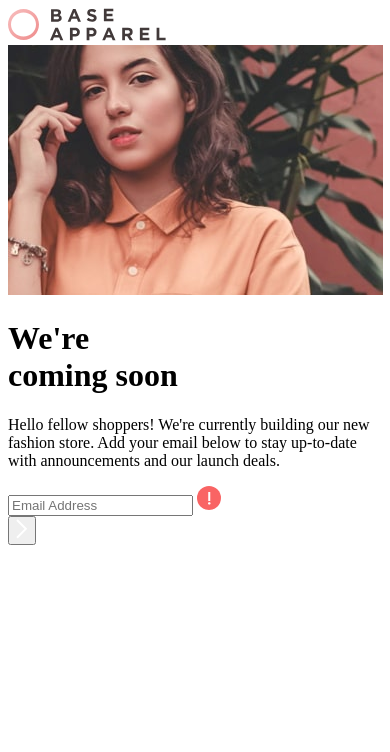
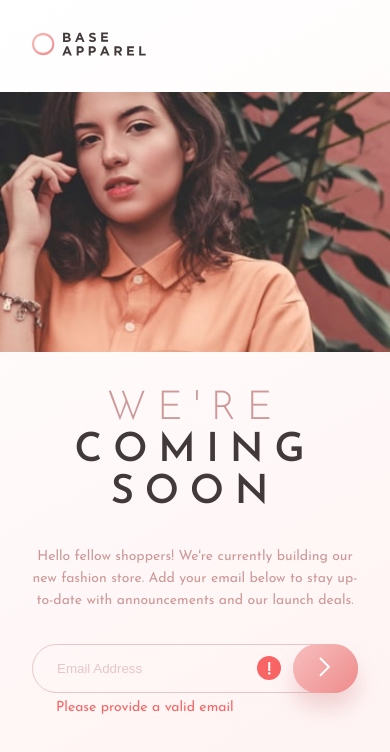
Before and after one commit to arogersrenee/base-apparel-coming-soon, a plain HTML site: page index.html in a window 390 px wide. Drawn offline with Linux system fonts and the light colour scheme.

Commit message:
add css, style mobile device

```diff
--- a/index.html
+++ b/index.html
@@ -13,14 +13,21 @@
   <link rel="preconnect" href="https://fonts.gstatic.com" crossorigin>
   <link href="https://fonts.googleapis.com/css2?family=Josefin+Sans:wght@300;400;600&display=swap" rel="stylesheet">
 
+  <!-- stylesheet -->
+  <link rel="stylesheet" href="style.css">
+
 </head>
 <body>
 
-  <header><img src="images/logo.svg" alt="Base Apparel Logo"></header>
+  <header class="container logo-cell"><img src="images/logo.svg" alt="Base Apparel Logo"></header>
 
-  <main>
-    <div class="hero-image"><img src="images/hero-mobile.jpg" alt="Woman wearing fashionable clothing"></div>
-    <div class="main-content">
+  <picture class="hero-image image-cell">
+    <source media="(min-width: 90rem)" srcset="images/hero-desktop.jpg">
+    <img src="images/hero-mobile.jpg" alt="Woman wearing fashionable clothing">
+  </picture>
+
+  <main class="content-cell">
+    <div class="main-content container">
       <h1><span>We're</span><br>coming soon</h1>
       <p>
         Hello fellow shoppers! We're currently building our new fashion store.
@@ -29,9 +36,10 @@
       <form action="">
         <div class="email-input">
           <input type="email" name="email" id="email" placeholder="Email Address">
-          <img src="images/icon-error.svg" alt="error icon">
+          <img class="error-icon" src="images/icon-error.svg" alt="error icon">
         </div>
         <button type="submit" value="" id="submit-btn"><img src="images/icon-arrow.svg" alt="submit icon"></button>
+        <p class="error-statement">Please provide a valid email</p>
       </form>
     </div>
   </main>
--- /dev/null
+++ b/style.css
@@ -0,0 +1,215 @@
+html {
+    box-sizing: border-box;
+  }
+
+  *, *:before, *:after {
+    box-sizing: inherit;
+  }
+
+html, body, div, span, applet, object, iframe,
+h1, h2, h3, h4, h5, h6, p, blockquote, pre,
+a, abbr, acronym, address, big, cite, code,
+del, dfn, em, img, ins, kbd, q, s, samp,
+small, strike, strong, sub, sup, tt, var,
+b, u, i, center,
+dl, dt, dd, ol, ul, li,
+fieldset, form, label, legend,
+table, caption, tbody, tfoot, thead, tr, th, td,
+article, aside, canvas, details, embed,
+figure, figcaption, footer, header, hgroup,
+menu, nav, output, ruby, section, summary,
+time, mark, audio, video {
+	margin: 0;
+	padding: 0;
+	border: 0;
+	font-size: 100%;
+	font: inherit;
+	vertical-align: baseline;
+}
+/* HTML5 display-role reset for older browsers */
+article, aside, details, figcaption, figure,
+footer, header, hgroup, menu, nav, section {
+	display: block;
+}
+body {
+	line-height: 1;
+}
+ol, ul {
+	list-style: none;
+}
+blockquote, q {
+	quotes: none;
+}
+blockquote:before, blockquote:after,
+q:before, q:after {
+	content: '';
+	content: none;
+}
+table {
+	border-collapse: collapse;
+	border-spacing: 0;
+}
+
+
+
+:root {
+--clr-btn-gradient: linear-gradient(135deg, #F8BFBF 0%, #EE8B8B 100%);
+--clr-bg-gradient: linear-gradient(150deg, #FFF 0%, #FFF4F4 84.51%);
+--clr-btn-boxshadow: 0px 15px 20px 0px rgba(198, 110, 110, 0.25);
+--clr-brown: #423A3A;
+--clr-lightbrown: #CE9898;
+--clr-accent: #EE8B8B;
+--clr-white: #ffffff;
+--clr-error: #F96464;
+
+--ff-josefin: 'Josefin Sans', sans-serif;
+
+--fw-light: 300;
+--fw-regular:400;
+--fw-semibold:600;
+}
+
+/* html {
+    height: 100%;
+} */
+
+body {
+    background-image: var(--clr-bg-gradient);
+    background-repeat: no-repeat;
+    background-attachment: fixed;
+    margin: 0 auto;
+    height: 100%;
+    font-family: var(--ff-josefin);
+    font-size: 0.875rem;
+    color: var(--clr-lightbrown);
+    display: grid;
+}
+
+.container {
+    min-width: 300px;
+    max-width: 450px;
+    padding-left: 2rem;
+    padding-right: 2rem;
+}
+
+header, .main-content {
+    padding-top: 2rem;
+    padding-bottom: 2rem
+}
+
+header img {
+    width: 35%;
+}
+
+.hero-image img {
+    width: 100%;
+    min-width: 300px;
+}
+
+main {
+    margin: 0 auto;
+}
+
+.main-content {
+    text-align: center;
+    display: grid;
+    gap: 2rem;
+}
+
+h1 {
+    font-size: 2.5rem;
+    text-transform: uppercase;
+    line-height: 105%;
+    letter-spacing: 0.675rem;
+    font-weight: var(--fw-semibold);
+    color: var(--clr-brown);
+}
+
+h1 > span {
+    font-weight: var(--fw-light);
+    color: var(--clr-lightbrown);
+}
+
+p {
+    line-height: 1.375rem;
+}
+
+form {
+    width: 100%;
+    position: relative;
+}
+
+.email-input {
+    position: relative;
+    /* display: inline-block; */
+    height: 100%;
+}
+
+input[type="email"], input[type="email"]:not(:focus) {
+    position: relative;
+    width: 100%;
+    /* min-height: 100%; */
+    padding: 1rem 1.5rem;
+    border-radius: 20rem;
+    border: 1px solid var(--clr-lightbrown);
+    color: var(--clr-lightbrown);
+    background-color: transparent;
+    opacity: 0.5;
+
+}
+
+input[type="email"]:focus {
+    outline: none;
+    border: 2px solid var(--clr-error);
+    color: var(--clr-brown);
+    opacity: 1;
+    background-color: #fcefef;
+}
+
+
+input[type="email"] {
+    outline: none;
+    border: 2px solid var(--clr-error);
+    color: var(--clr-brown);
+    opacity: 1;
+}
+
+input[type="email"]::placeholder {
+    color: var(--clr-lightbrown);
+}
+
+.error-icon {
+    position: absolute;
+    width: 1.5rem;
+    top: 50%;
+    right: 20%;
+    z-index: 2;
+    transform:translate(-50%, -50%)
+}
+
+button {
+    position: absolute;
+    top: 0;
+    right: 0;
+    width: 20%;
+    height: 100%;
+    border-radius: 20rem;
+    z-index: 4;
+    background-image: var(--clr-btn-gradient);
+    border: none;
+    text-align: center;
+    box-shadow: var(--clr-btn-boxshadow);
+}
+
+.error-statement {
+    position: absolute;
+    margin-left: 1.5rem;
+    color: var(--clr-error);
+    margin-top: 0.25rem;
+
+}
+
+
+@media screen and (min-width: 90rem) {
+
+}
```
